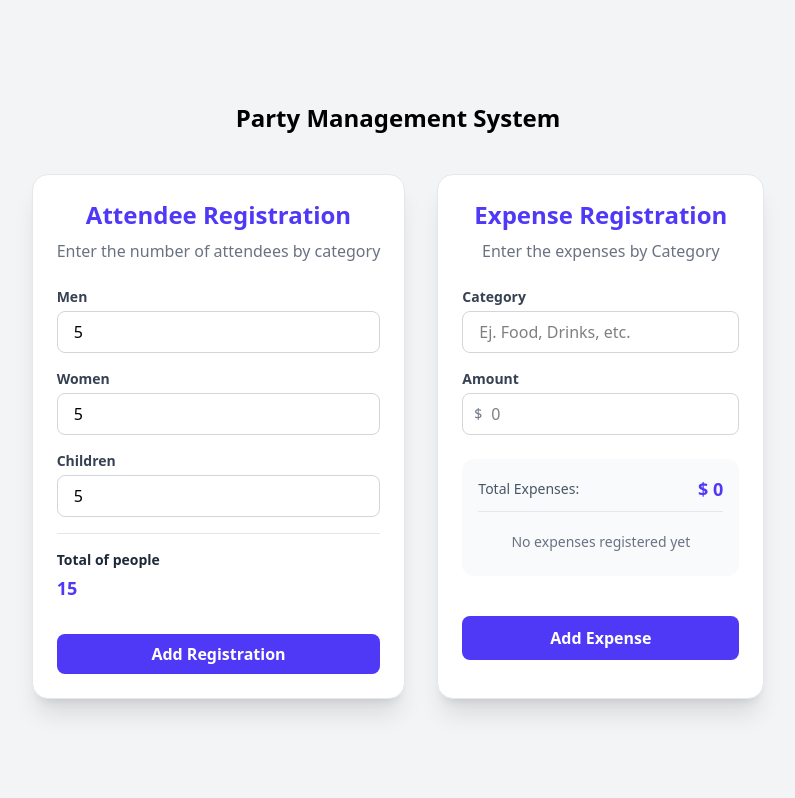
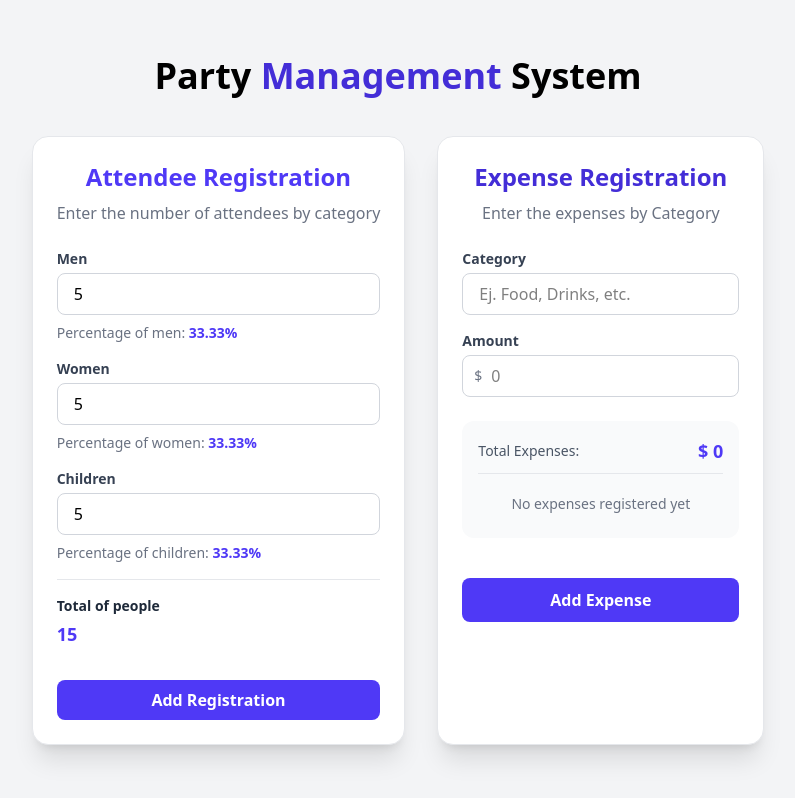
Before and after one commit to Lujan2408/party_metrics_eBFactory, a React (Vite) app: page / in a window 1280 px wide. Both pictures are taken after typing "5", "5", "5" into the empty fields and a click on the button "Add Registration". Shown: the whole page, without its empty margins (242-1037 px from the left). Built offline with nearby package versions, Linux system fonts and the light colour scheme.

Commit message:
enhance App component styling and add percentage display for attendees in AssistanceForm; update ExpenseForm header color

```diff
--- a/src/App.tsx
+++ b/src/App.tsx
@@ -5,8 +5,8 @@ function App() {
   return (
     <main>
       <div className="flex flex-col items-center justify-center min-h-screen bg-gray-100 ">
-        <h1 className="text-2xl font-bold text-center">
-          Party Management System
+        <h1 className="text-4xl font-black text-center">
+          Party <span className="text-indigo-700">Management</span> System
         </h1>
         <div className="flex flex-row gap-8">
           <AssistanceForm />
--- a/src/components/AssistanceForm.tsx
+++ b/src/components/AssistanceForm.tsx
@@ -13,6 +13,10 @@ export default function AssistanceForm() {
 
   const handleSubmit = (e : React.MouseEvent<HTMLButtonElement, MouseEvent>) => {
     e.preventDefault()
+  }
+
+  const calculatePercentageOfPeople = (value: number, total: number) => {
+    return ((value / total) * 100).toFixed(2) + '%'
   }
 
   return (
@@ -38,6 +42,9 @@ export default function AssistanceForm() {
             className="mt-1 w-full px-4 py-2 border border-gray-300 rounded-lg focus:outline-none focus:ring-2 focus:ring-indigo-500"
             placeholder="Number of men"
           />
+          { men > 0 ? (
+            <p className="text-sm font-normal text-gray-500 pt-2">Percentage of men: <span className="font-bold text-indigo-600">{calculatePercentageOfPeople(men, total)}</span></p>
+          ) : ''}
         </div>
 
         <div>
@@ -55,6 +62,9 @@ export default function AssistanceForm() {
             className="mt-1 w-full px-4 py-2 border border-gray-300 rounded-lg focus:outline-none focus:ring-2 focus:ring-indigo-500"
             placeholder="Number of women"
           />
+          { women > 0 ? (
+            <p className="text-sm font-normal text-gray-500 pt-2">Percentage of women: <span className="font-bold text-indigo-600">{calculatePercentageOfPeople(women, total)}</span></p>
+          ) : ''}
         </div>
 
         <div>
@@ -72,6 +82,9 @@ export default function AssistanceForm() {
             className="mt-1 w-full px-4 py-2 border border-gray-300 rounded-lg focus:outline-none focus:ring-2 focus:ring-indigo-500"
             placeholder="Number of children"
           />
+          { children > 0 ? (
+            <p className="text-sm font-normal text-gray-500 pt-2">Percentage of children: <span className="font-bold text-indigo-600">{calculatePercentageOfPeople(children, total)}</span></p>
+          ) : ''}
         </div>
 
         <div className="pt-4 border-t border-gray-200">
@@ -79,11 +92,13 @@ export default function AssistanceForm() {
             Total of people
           </label>
           <div className="text-lg font-bold text-indigo-600">
+
            {total === 0 ? (
-            <p className="text-gray-500 font-normal">Start adding attendees and see the total here.</p>
+            <p className="text-sm font-normal text-gray-500 text-center py-2">Start adding attendees and see the total here.</p>
            ) : (
             total
            )}
+
           </div>
         </div>
 
--- a/src/components/ExpenseForm.tsx
+++ b/src/components/ExpenseForm.tsx
@@ -27,7 +27,7 @@ export default function ExpenseForm() {
 
   return (
     <div className="max-w-md mx-auto mt-10 p-6 bg-white rounded-2xl shadow-xl border border-gray-200">
-      <h2 className="text-2xl font-bold text-center text-indigo-600 mb-2">
+      <h2 className="text-2xl font-bold text-center text-indigo-700 mb-2">
         Expense Registration
       </h2>
       <p className="text-center text-gray-500 mb-6">
```
Also changed, not shown: 1 other file (tests, documents, lock files or other folders).
